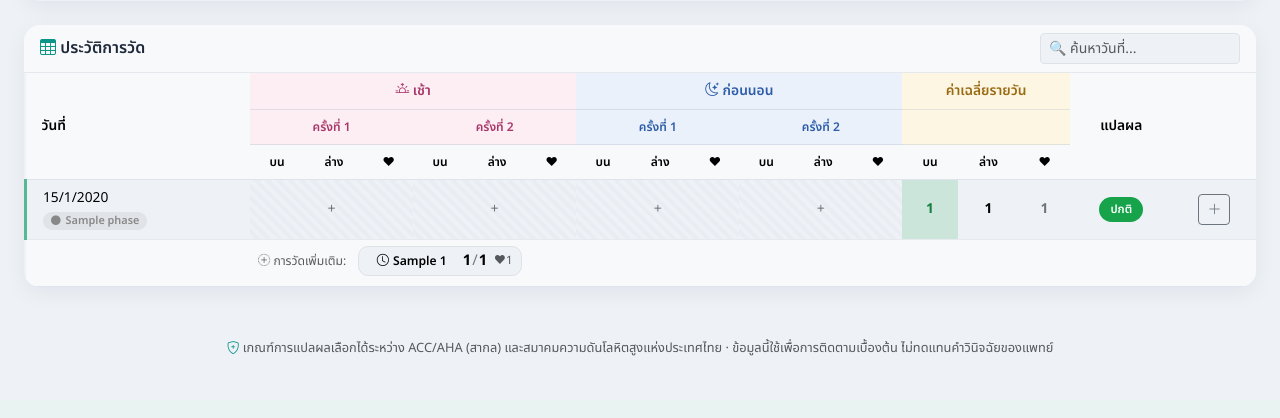
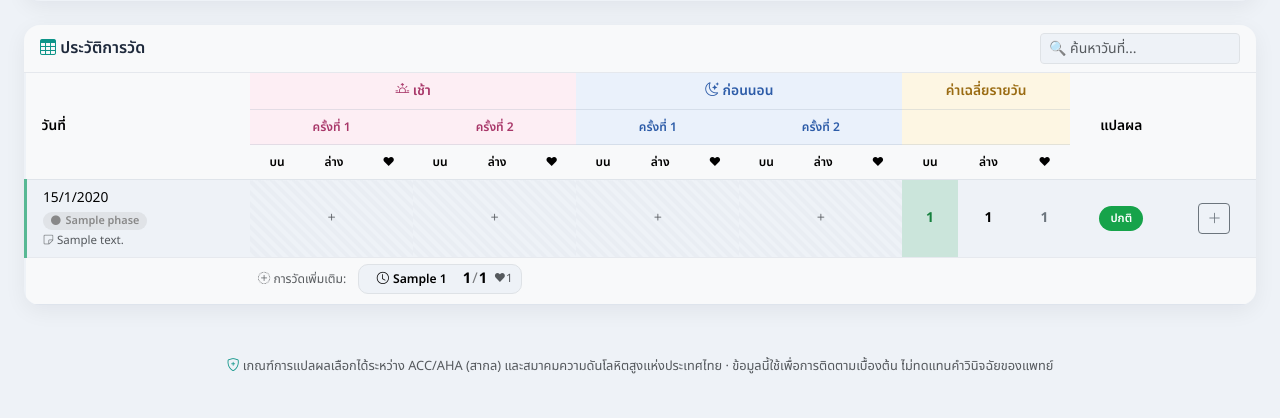
Before and after one commit to Jare3289/BP_record, a PHP site: page / in a window 1280 px wide. Shown: the part 713-1131 px from the top of the page. Before the commit the page ends 1069 px from the top, so only its background shows below. Run offline with PHP 8.4, Linux system fonts and the light colour scheme; data comes from the database, SQL or seed files in the repository; tables that the repository leaves empty hold one stand-in row (values such as "Sample post"); some libraries are stand-ins or nearby versions; some web fonts are replaced.

Commit message:
แสดงหมายเหตุในช่องวันที่ของประวัติการวัด

```diff
--- a/assets/style.css
+++ b/assets/style.css
@@ -360,6 +360,10 @@ body { background: var(--bs-body-bg); }
   padding: 2px 10px; border-radius: 999px; }
 .phase-tag .bi { font-size: .6rem; }
 .phase-tag.sm { font-size: .68rem; padding: 1px 8px; margin-top: 3px; }
+
+.day-note { display: block; font-size: .72rem; color: var(--bs-secondary-color, #6c757d);
+  margin-top: 3px; white-space: normal; line-height: 1.3; max-width: 180px; }
+.day-note .bi { font-size: .68rem; opacity: .8; }
 
 .phase-chips { display: flex; flex-wrap: wrap; gap: 8px; }
 .phase-chip { display: inline-flex; align-items: center; gap: 6px; border: 1px solid var(--bs-border-color);
--- a/index.php
+++ b/index.php
@@ -151,11 +151,13 @@ require __DIR__ . '/includes/header.php';
           $chosen = array_filter([$morn[0] ?? null, $morn[1] ?? null, $bed[0] ?? null, $bed[1] ?? null]);
           $chosenIds = array_map(fn($r) => $r['id'], $chosen);
           $extra = array_values(array_filter($d['readings'], fn($r) => !in_array($r['id'], $chosenIds)));
+          $notes = array_values(array_unique(array_filter(array_map(fn($r) => trim((string)($r['note'] ?? '')), $d['readings']), fn($n) => $n !== '')));
         ?>
           <tr data-date="<?= fmt_date($d['date']) ?>" class="day-start text-center">
             <td class="ps-3 text-start day-cell">
               <div class="fw-600 text-nowrap"><?= fmt_date($d['date']) ?></div>
               <?php if ($ph): ?><span class="phase-tag sm" style="--pc:<?= e($ph['color']) ?>"><i class="bi bi-circle-fill"></i> <?= e($ph['name']) ?></span><?php endif; ?>
+              <?php foreach ($notes as $n): ?><span class="day-note"><i class="bi bi-sticky"></i> <?= e($n) ?></span><?php endforeach; ?>
             </td>
             <?= render_slot($morn[0] ?? null, $d['date'], 'morning') ?>
             <?= render_slot($morn[1] ?? null, $d['date'], 'morning') ?>
```
